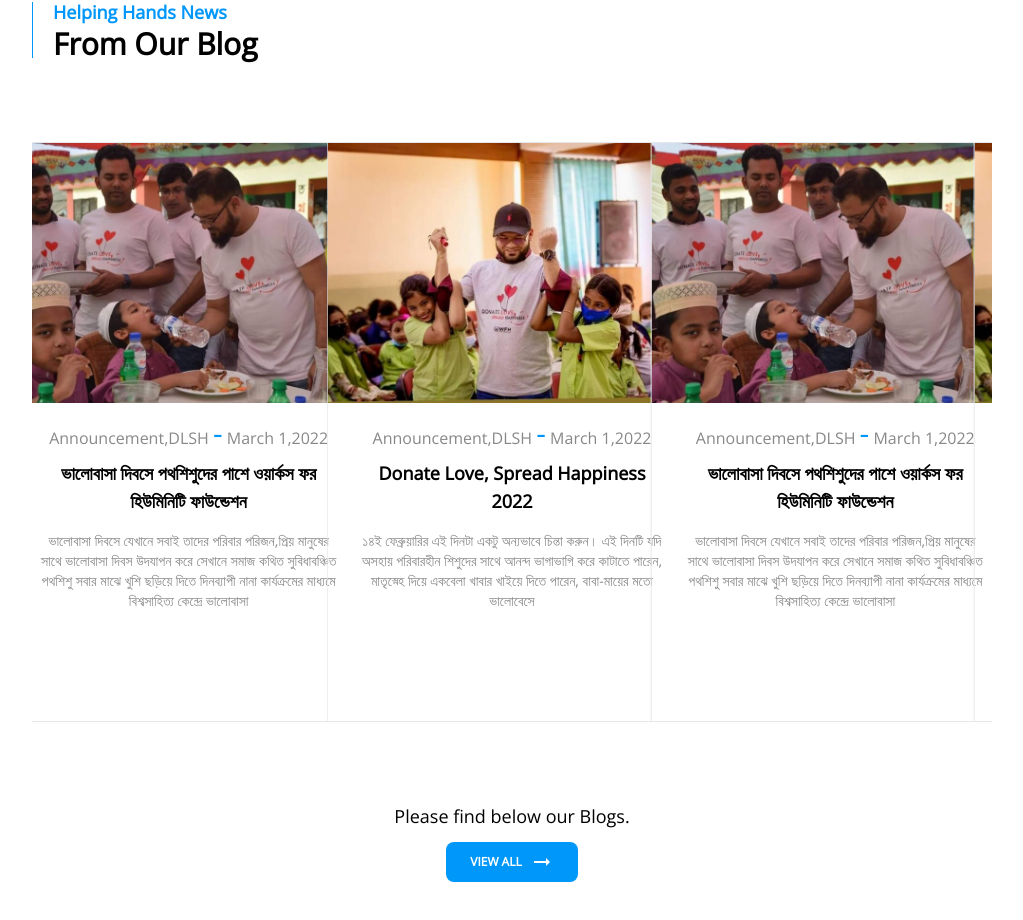
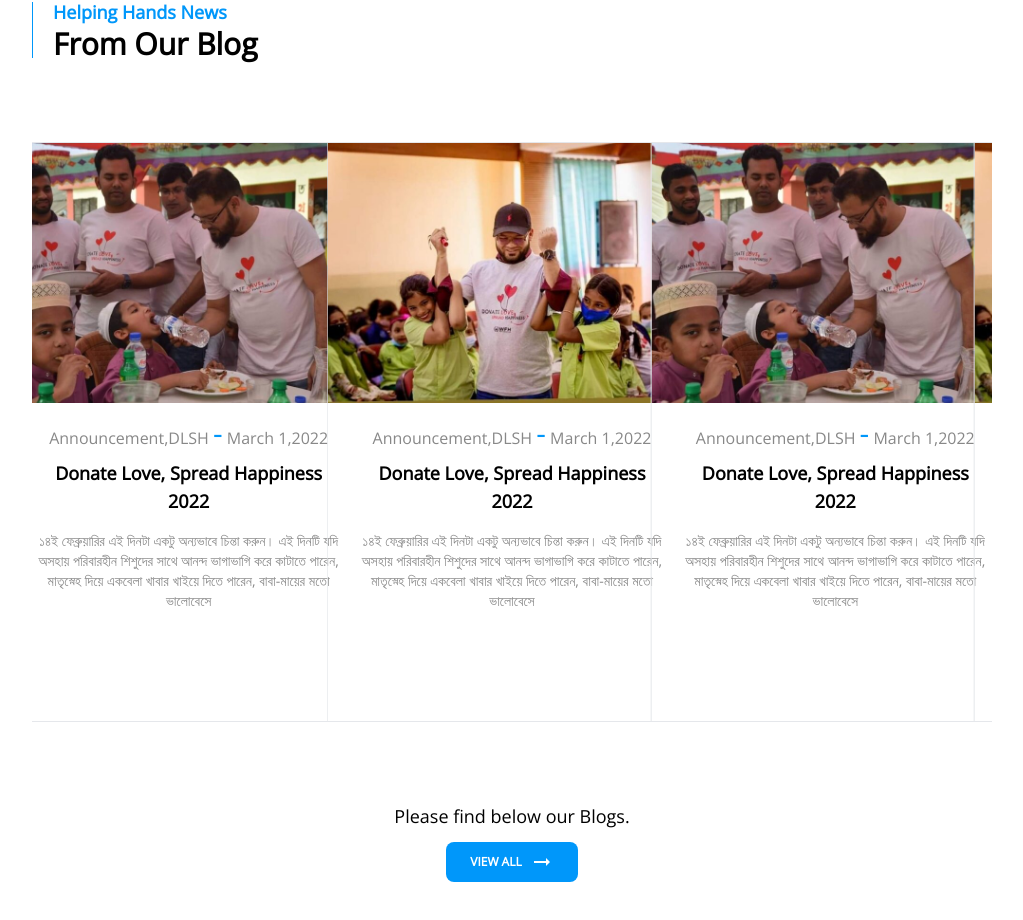
Before and after one commit to tanvirMahtab077/Wfh-clone, a React (Create React App) app: page / in a window 1280 px wide. Shown: the part 1347-2267 px from the top of the page, without its empty margins (128-1151 px from the left). Built offline with nearby package versions, Linux system fonts and the light colour scheme.

Commit message:
blog slider fixed

```diff
--- /dev/null
+++ b/src/Components/BlogSlider/BlogCard.js
@@ -0,0 +1,46 @@
+import React, { useState } from 'react';
+import { BsPlusCircle } from 'react-icons/bs';
+import { Link } from 'react-router-dom';
+
+const BlogCard = ({ blogimg }) => {
+    const [background, setBackground] = useState('')
+    const [zoom, setZoom] = useState('')
+    const [icon, setIcon] = useState('')
+    const [hide, sethide] = useState(true)
+    const handleFocus = () => {
+        const zoomClass = 'w-full h-full scale-125 duration-1000'
+        const backgroundClass = 'bg-black bg-opacity-50 w-[370px] h-[260px] z-10 duration-1000 absolute cursor-pointer'
+        const iconClass = 'w-10 h-10 mx-auto mt-[110px] text-white font-bold'
+        setBackground(backgroundClass)
+        setZoom(zoomClass)
+        setIcon(iconClass)
+        sethide(false)
+
+    }
+    const handleHover = () => {
+        const bakcgrounClasses = 'w-[370px] h-[260px] absolute'
+        const iconClass = 'hidden'
+        const zoomClass = 'w-full h-full scale-100 duration-1000'
+        setZoom(zoomClass)
+        setBackground(bakcgrounClasses)
+        setIcon(iconClass)
+        sethide(true)
+    }
+    return (
+        <div className='border w-[370px] h-[580px] hover:shadow-lg mb-10'>
+            <div onMouseEnter={handleFocus} onMouseLeave={handleHover}>
+                <div className={background}><BsPlusCircle className={icon} hidden={hide} /></div>
+                <div className='w-[370px] h-[260px] overflow-hidden'>
+                    <img className={zoom} src={blogimg} alt="" />
+                </div>
+            </div>
+            <div className='px-8 pt-3 pb-8'>
+                <p className='text-[#888888] text-base mb-2'>Announcement,DLSH <span className='text-[#0097FA] text-3xl'>-</span> March 1,2022</p>
+                <Link className='font-bold text-lg' to="2022/01/31/donate-love-spread-happiness-2022/">Donate Love, Spread Happiness 2022</Link>
+                <p className='text-[#888888] text-sm mt-4'>১৪ই ফেব্রুয়ারির এই দিনটা একটু অন্যভাবে চিন্তা করুন। এই দিনটি যদি অসহায় পরিবারহীন শিশুদের সাথে আনন্দ ভাগাভাগি করে কাটাতে পারেন, মাতৃস্নেহ দিয়ে একবেলা খাবার খাইয়ে দিতে পারেন, বাবা-মায়ের মতো ভালোবেসে</p>
+            </div>
+        </div>
+    );
+};
+
+export default BlogCard;
--- a/src/Components/BlogSlider/BlogSlider.js
+++ b/src/Components/BlogSlider/BlogSlider.js
@@ -1,11 +1,11 @@
-import React from 'react';
+import { React } from 'react';
 import { SwiperSlide } from 'swiper/react';
 import Slider from '../Slider/Slider';
 import blog1 from '../../Assests/Imgs/blog-1.jpg'
 import blog2 from '../../Assests/Imgs/blog-2.jpg'
-import { Link } from 'react-router-dom';
 import PrimaryButton from '../PrimaryButton/PrimaryButton';
 import { MdOutlineArrowRightAlt } from 'react-icons/md';
+import BlogCard from './BlogCard';
 
 const BlogSlider = () => {
     const data = {
@@ -13,6 +13,10 @@ const BlogSlider = () => {
         pagination: false,
         autoplay: true,
         slidesPerView: 3
+    }
+    const blogimg = {
+        img1: blog1,
+        img2: blog2
     }
     return (
         <div className='mx-3 lg:mx-40 my-20'>
@@ -27,52 +31,24 @@ const BlogSlider = () => {
             </div>
             <Slider data={data}>
                 <SwiperSlide>
-                    <div className='border w-[370px] h-[580px] hover:shadow-lg mb-10'>
-                        <div className='w-[370px] h-[260px] overflow-hidden'>
-                            <img className='hover:scale-125 duration-1000' src={blog1} alt="" />
-                        </div>
-                        <div className='px-8 pt-3 pb-8'>
-                            <p className='text-[#888888] text-base mb-2'>Announcement,DLSH <span className='text-[#0097FA] text-3xl'>-</span> March 1,2022</p>
-                            <Link className='font-bold text-lg' to="2022/01/31/donate-love-spread-happiness-2022/">Donate Love, Spread Happiness 2022</Link>
-                            <p className='text-[#888888] text-sm mt-4'>১৪ই ফেব্রুয়ারির এই দিনটা একটু অন্যভাবে চিন্তা করুন। এই দিনটি যদি অসহায় পরিবারহীন শিশুদের সাথে আনন্দ ভাগাভাগি করে কাটাতে পারেন, মাতৃস্নেহ দিয়ে একবেলা খাবার খাইয়ে দিতে পারেন, বাবা-মায়ের মতো ভালোবেসে</p>
-                        </div>
-                    </div>
+                    <BlogCard
+                        blogimg={blogimg.img1}
+                    />
                 </SwiperSlide>
                 <SwiperSlide>
-                    <div className='border w-[370px] h-[580px] hover:shadow-lg'>
-                        <div className='w-[370px] h-[260px] overflow-hidden'>
-                            <img className='hover:scale-125 duration-1000' src={blog2} alt="" />
-                        </div>
-                        <div className='px-8 pt-3 pb-8'>
-                            <p className='text-[#888888] text-base mb-2'>Announcement,DLSH <span className='text-[#0097FA] text-3xl'>-</span> March 1,2022</p>
-                            <Link className='font-bold text-lg' to="/2022/03/01/dlsh2022/">ভালোবাসা দিবসে পথশিশুদের পাশে ওয়ার্কস ফর হিউমিনিটি ফাউন্ডেশন</Link>
-                            <p className='text-[#888888] text-sm mt-4'>ভালোবাসা দিবসে যেখানে সবাই তাদের পরিবার পরিজন,প্রিয় মানুষের সাথে ভালোবাসা দিবস উদযাপন করে সেখানে সমাজ কথিত সুবিধাবঞ্চিত পথশিশু সবার মাঝে খুশি ছড়িয়ে দিতে দিনব্যাপী নানা কার্যক্রমের মাধ্যমে বিশ্বসাহিত্য কেন্দ্রে ভালোবাসা</p>
-                        </div>
-                    </div>
+                    <BlogCard
+                        blogimg={blogimg.img2}
+                    />
                 </SwiperSlide>
                 <SwiperSlide>
-                    <div className='border w-[370px] h-[580px] hover:shadow-lg'>
-                        <div className='w-[370px] h-[260px] overflow-hidden'>
-                            <img className='hover:scale-125 duration-1000' src={blog1} alt="" />
-                        </div>
-                        <div className='px-8 pt-3 pb-8'>
-                            <p className='text-[#888888] text-base mb-2'>Announcement,DLSH <span className='text-[#0097FA] text-3xl'>-</span> March 1,2022</p>
-                            <Link className='font-bold text-lg' to="2022/01/31/donate-love-spread-happiness-2022/">Donate Love, Spread Happiness 2022</Link>
-                            <p className='text-[#888888] text-sm mt-4'>১৪ই ফেব্রুয়ারির এই দিনটা একটু অন্যভাবে চিন্তা করুন। এই দিনটি যদি অসহায় পরিবারহীন শিশুদের সাথে আনন্দ ভাগাভাগি করে কাটাতে পারেন, মাতৃস্নেহ দিয়ে একবেলা খাবার খাইয়ে দিতে পারেন, বাবা-মায়ের মতো ভালোবেসে</p>
-                        </div>
-                    </div>
+                    <BlogCard
+                        blogimg={blogimg.img1}
+                    />
                 </SwiperSlide>
                 <SwiperSlide>
-                    <div className='border w-[370px] h-[580px] hover:shadow-lg'>
-                        <div className='w-[370px] h-[260px] overflow-hidden'>
-                            <img className='hover:scale-125 duration-1000' src={blog2} alt="" />
-                        </div>
-                        <div className='px-8 pt-3 pb-8'>
-                            <p className='text-[#888888] text-base mb-2'>Announcement,DLSH <span className='text-[#0097FA] text-3xl'>-</span> March 1,2022</p>
-                            <Link className='font-bold text-lg' to="/2022/03/01/dlsh2022/">ভালোবাসা দিবসে পথশিশুদের পাশে ওয়ার্কস ফর হিউমিনিটি ফাউন্ডেশন</Link>
-                            <p className='text-[#888888] text-sm mt-4'>ভালোবাসা দিবসে যেখানে সবাই তাদের পরিবার পরিজন,প্রিয় মানুষের সাথে ভালোবাসা দিবস উদযাপন করে সেখানে সমাজ কথিত সুবিধাবঞ্চিত পথশিশু সবার মাঝে খুশি ছড়িয়ে দিতে দিনব্যাপী নানা কার্যক্রমের মাধ্যমে বিশ্বসাহিত্য কেন্দ্রে ভালোবাসা</p>
-                        </div>
-                    </div>
+                    <BlogCard
+                        blogimg={blogimg.img2}
+                    />
                 </SwiperSlide>
             </Slider>
             <div className='flex items-center flex-col'>
--- /dev/null
+++ b/src/Components/PrimaryButton/PracticeButton.js
@@ -0,0 +1,14 @@
+import React from 'react';
+import PrimaryButton from './PrimaryButton';
+
+const PracticeButton = () => {
+    //here the classname variable is passed as a prop to primarybutton you can use classenames you want. (I have used tailwindcss)
+    const classname = "uppercase text-white font-bold bg-[#0097FA] text-xs py-2 px-6 rounded-lg hover:bg-[#003457] duration-500 flex items-center"
+    return (
+        <div>
+            <PrimaryButton classname={classname}>Be a Partner</PrimaryButton>
+        </div>
+    );
+};
+
+export default PracticeButton;
```
Also changed, not shown: 1 other file (tests, documents, lock files or other folders).
